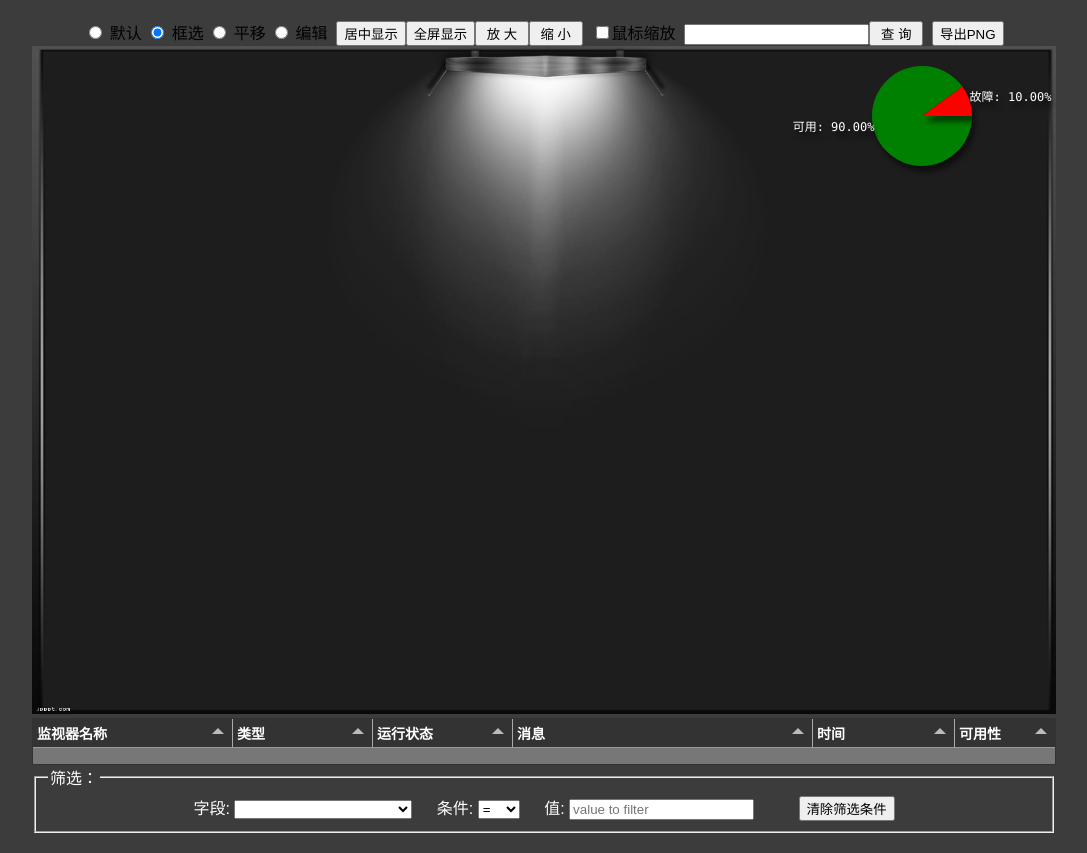
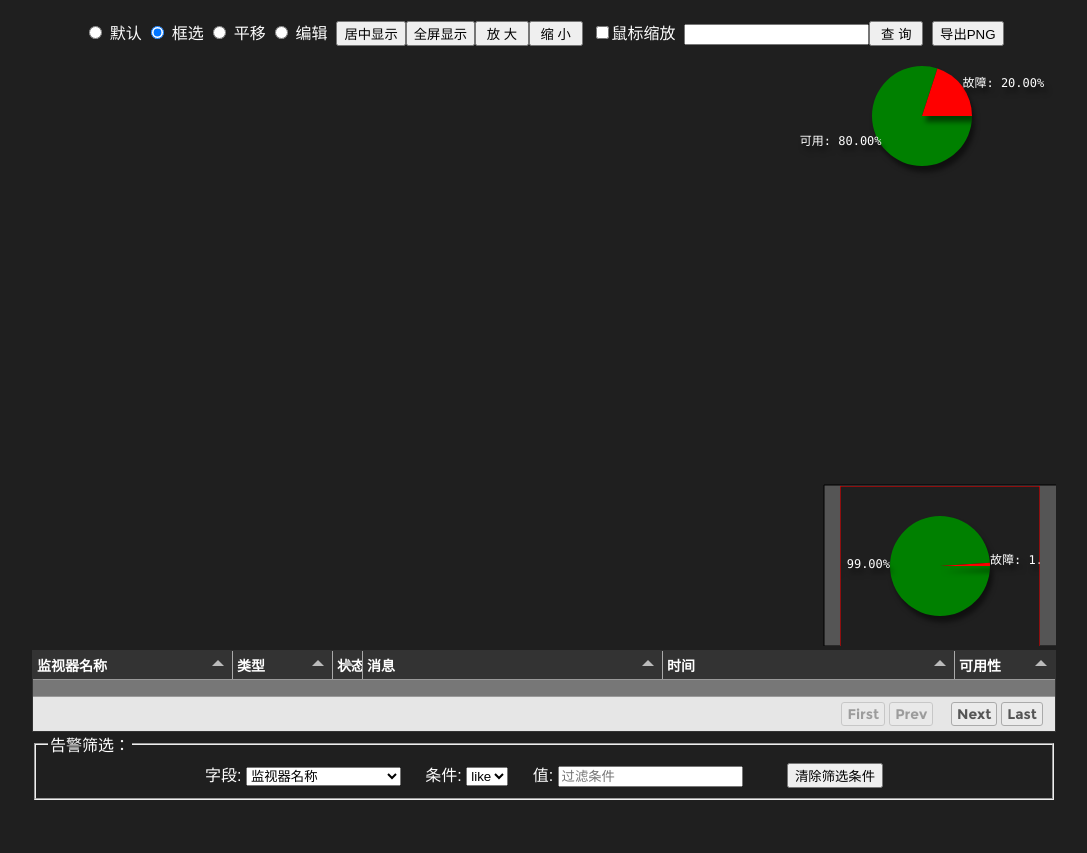
Before and after one commit to pengduo/apmView, a website: page apm.html in a window 1280 px wide. Shown: the whole page, without its empty margins (96-1183 px from the left). After the commit the page ends 820 px from the top, so only its background shows below. Drawn offline with nearby package versions, Linux system fonts and the light colour scheme; files that its build step writes are made by us from their sources; no server answers; files whose address does not match are found by name; a web font is replaced by a local one.

Commit message:
完善了告警表格

```diff
--- a/apm.html
+++ b/apm.html
@@ -9,7 +9,7 @@
             width: 1024px;
             height: 100%;
             margin: 0 auto;
-            background-color: #3c3c3c;
+            background-color: rgba(7, 7, 7, 0.9);
         }
 
         #showAlarm {
@@ -64,7 +64,7 @@
     <script type="text/javascript" src="js/json2.js"></script>
     <script type="text/javascript" src="js/config.js"></script>
     <link rel="stylesheet" href="css/jquery-ui.css">
-    <link href='google.css.css' rel='stylesheet' type='text/css'>
+    <link href='css/google.css.css' rel='stylesheet' type='text/css'>
     <link rel="stylesheet" href="css/font-awesome.min.css">
     <link rel="stylesheet" href="css/tabulator.css">
 
@@ -76,13 +76,53 @@
     <script id='code'>
 
         var tabledata1 = [
-            {id:1, name:"Oli Bob", type:"12", status:"true", message:"出现了严重故障", datetime:"14/10/1977", availability:70},
-            {id:2, name:"Mary May", type:"1", status:"false", message:"",  datetime:"14/05/1982", availability:100},
-            {id:3, name:"Christine Lobowski", type:"42", status:"true", message:"", datetime:"22/05/1982", availability:100},
-            {id:4, name:"Brendon Philips", type:"125", status:"false", message:"",  datetime:"01/08/1980", availability:10},
-            {id:5, name:"Margret Marmajuke", type:"16", status:"true", message:"",  datetime:"31/01/1999", availability:10}
+            {
+                id: 1,
+                name: "Oli Bob",
+                type: "12",
+                status: "true",
+                message: "出现了严重故障",
+                datetime: "14/10/1977",
+                availability: 70
+            },
+            {
+                id: 2,
+                name: "Mary May",
+                type: "1",
+                status: "false",
+                message: "",
+                datetime: "14/05/1982",
+                availability: 100
+            },
+            {
+                id: 3,
+                name: "Christine Lobowski",
+                type: "42",
+                status: "true",
+                message: "",
+                datetime: "22/05/1982",
+                availability: 100
+            },
+            {
+                id: 4,
+                name: "Brendon Philips",
+                type: "125",
+                status: "false",
+                message: "",
+                datetime: "01/08/1980",
+                availability: 10
+            },
+            {
+                id: 5,
+                name: "Margret Marmajuke",
+                type: "16",
+                status: "true",
+                message: "",
+                datetime: "31/01/1999",
+                availability: 10
+            }
         ];
-        var tabledata=new Array();
+        var tabledata = new Array();
 
         var strMGCconfigfile = 'mgconfig.json';
         var strMGAPI = 'Applications Manager.json';
@@ -147,10 +187,10 @@
                     canvas = document.getElementById('canvas');
                     stage = new JTopo.Stage(canvas);
                     stage.frames = 24;
-                    //stage.eagleEye.visible = true;
+                    stage.eagleEye.visible = true;
                     showJTopoToobar(stage);
                     scene = new JTopo.Scene();
-                    scene.background = './img/bgblackview.jpg';
+                    //scene.background = './img/bgblackview.jpg';
                     //scene.background = './img/bg.jpg';
                     stage.add(scene);
                     scene.clear();
@@ -178,7 +218,6 @@
                     //setTimeout(refreshMGView(strMoniterGroupName,idx), 10000); //指定1秒刷新一次
 
 
-
                     function showMGView(mgName, mgIdx) {
                         var showMGViewName = mgName, showMGViewIdx = mgIdx;
                         vmsF = varConfig.monitorgroups[mgIdx].details;
@@ -188,14 +227,27 @@
                         createView(vms);
 
                         for (var i = 0; i < vms.length; i++) {
-                            var vstatus=(vms[i].HEALTHSEVERITY=="5")?"true":"false";
-                            var unixtime=vms[i].MODTIME*1;
+                            var vstatus = (vms[i].HEALTHSEVERITY == "5") ? "true" : "false";
+                            var unixtime = vms[i].MODTIME * 1;
 
                             //先 var unixTimestamp = new Date(Unix timestamp * 1000) 然后 commonTime = unixTimestamp.toLocaleString()
 
-                            var unixTimestamp = new Date(unixtime/1000);
+                            var unixTimestamp = new Date(unixtime / 1000);
                             var commonTime = unixTimestamp.toLocaleString();
-                            tabledata.push({"id":i,"name":vms[i].name,"type":vms[i].TYPE,"status":vstatus,"message":vms[i].HEALTHMESSAGE,"datetime":commonTime,"availability":vms[i].TODAYAVAILPERCENT*1});
+                            var messageOrig=vms[i].HEALTHMESSAGE;
+                            var messageArray=messageOrig.split("<br>");
+                            var message = messageArray[0];
+                            var messageAll = messageArray.join("   ");
+                            tabledata.push({
+                                "id": i,
+                                "name": vms[i].name,
+                                "type": vms[i].TYPE,
+                                "status": vstatus,
+                                "message":message,
+                                "messageAll":messageAll,
+                                "datetime": commonTime,
+                                "availability": vms[i].TODAYAVAILPERCENT * 1
+                            });
                         }
 
                         $("#example-table-filters").tabulator("setData", tabledata);
@@ -397,9 +449,9 @@
                             //如里出错，要加一行，并且文字颜色为红色！
                             if (curNodeData.HEALTHSEVERITY != 5) {
                                 linenum = linenum + 1;
-                                document.getElementById("showAlarmText").style.color="red";
-                            }else{
-                                document.getElementById("showAlarmText").style.color="rgb(0, 0, 255)";
+                                document.getElementById("showAlarmText").style.color = "red";
+                            } else {
+                                document.getElementById("showAlarmText").style.color = "rgb(0, 0, 255)";
                             }
                             document.getElementById("showAlarmText").innerHTML = msg;
                             $("#showAlarm").css({
@@ -455,7 +507,7 @@
                         return link;
                     }
 
-                    apcNode = availabilityPeiChartNode(90,840,20);
+                    apcNode = availabilityPeiChartNode(80, 840, 20);
 
                     scene.add(apcNode);
                     stage.add(scene);
@@ -467,14 +519,15 @@
                      输出：此NODE
                      */
 
-                    function availabilityPeiChartNode(percent,x,y) {
+                    function availabilityPeiChartNode(percent, x, y) {
 
                         var node = new JTopo.PieChartNode();
                         node.shadow = true;
                         node.radius = 50;
                         //node.colors = ["#3666B0", "#2CA8E0"];
                         node.colors = ["green", "red"];
-                        node.datas = [percent*0.01, (100-percent)*0.01];
+                        node.datas = [percent * 0.01, (100 - percent) * 0.01];
+                        node.datas = [1, 0];
                         node.titles = ['可用', '故障'];
                         node.text = "可用性";
                         node.fontColor = "255,255,0";
@@ -490,14 +543,14 @@
 
                             //var rect = canvas.getBoundingClientRect();
                             //var curNodeData = findVmsNodeByText(this.text);
-                        var msg = "业务组:<b>"+strMoniterGroupName+"</b>的可用性为(" + percent + "%)";
-                        document.getElementById("showAlarmText").style.color="rgb(0, 0, 255)";
+                            var msg = "业务组:<b>" + strMoniterGroupName + "</b>的可用性为(" + percent + "%)";
+                            document.getElementById("showAlarmText").style.color = "rgb(0, 0, 255)";
                             document.getElementById("showAlarmText").innerHTML = msg;
                             $("#showAlarm").css({
                                 top: event.pageY - 20,
                                 left: event.pageX - 80,
                                 height: 40,
-                            width:160
+                                width: 160
                             }).show();
 
                         });
@@ -510,27 +563,27 @@
 
 
                         function f(n) {
-                            if (n > (100-percent)-1) return;
-                            node.datas[0] -= 0.001;
-                            node.datas[1] += 0.001;
-                            setTimeout(function () {f(n + 1);}, 100);
+                            if (n > (100 - percent) - 1) return;
+                            node.datas[0] -= 0.01;
+                            node.datas[1] += 0.01;
+                            setTimeout(function () {
+                                f(n + 1);
+                            }, 100);
                         }
+
+                        f(0);
+
                         return node;
                     }
 
 
-
-                   // f(0);
-
                     //setTimeout('myrefresh()',10000); //指定20秒刷新一次
 
                 }
-
-
         )
         ;
 
-        function myrefresh(){
+        function myrefresh() {
 //            alert("re");
             window.location.reload();
         }
@@ -659,43 +712,43 @@
 </head>
 <body>
 <style type="text/css">
-    body{
-        padding:20px 40px;
+    body {
+        padding: 20px 40px;
         font-family: 'Montserrat', sans-serif !important;
     }
 
-    header{
+    header {
         font-weight: bold;
         font-size: 30px;
     }
 
-    header span{
+    header span {
         vertical-align: middle;
         font-size: .5em;
         color: #999;
     }
 
-    header span a{
+    header span a {
         font-size: .9em;
     }
 
-    section:first-of-type header{
+    section:first-of-type header {
         font-size: 50px;
     }
 
-    section{
-        margin-bottom:30px;
+    section {
+        margin-bottom: 30px;
     }
 
-    ul>li{
-        margin-bottom:2px;
+    ul > li {
+        margin-bottom: 2px;
     }
 
-    button, select{
-        margin-right:20px;
+    button, select {
+        margin-right: 20px;
     }
 
-    input{
+    input {
         font-family: 'Montserrat', sans-serif !important;
 
     }
@@ -709,23 +762,22 @@
 <center>
 
     <div id="content">
-        <canvas width="1024" height="668" id="canvas"></canvas>
+        <canvas width="1024" height="600" id="canvas"></canvas>
 
         <div id="example-table-filters"></div>
 
         <fieldset>
-        <legend style="color: #fdfdfd">筛选：</legend>
+            <legend style="color: #fdfdfd">告警筛选：</legend>
             <label style="color: #fdfdfd">字段: </label>
             <select id="filter-field">
                 <option></option>
-            <option value="监视器名称">Name</option>
-            <option value="age">Age</option>
-            <option value="gender">Gender</option>
-            <option value="height">Height</option>
-            <option value="col">Favourite Colour</option>
-            <option value="dob">Date Of Birth</option>
-            <option value="cheese">Likes Cheese</option>
-            <option value="function">Likes Cheese &amp; height &lt; 3</option>
+                <option value="name" selected>监视器名称</option>
+                <option value="type">类型</option>
+                <option value="status">运行状态</option>
+                <option value="message">消息</option>
+                <option value="datetime">时间</option>
+                <option value="availability">可用性</option>
+                <option value="function">Likes name &amp; type &lt; 3</option>
             </select>
 
 
@@ -737,11 +789,11 @@
                 <option value=">">&gt;</option>
                 <option value=">=">&gt;=</option>
                 <option value="!=">!=</option>
-            <option value="like">like</option>
+                <option value="like" selected>like</option>
             </select>
 
 
-        <label style="color: #fdfdfd">值: </label><input id="filter-value" type="text" placeholder="value to filter">
+            <label style="color: #fdfdfd">值: </label><input id="filter-value" type="text" placeholder="过滤条件">
 
             <input id="filter-clear" type="button" value="清除筛选条件" style="margin-left:40px;">
 
@@ -749,20 +801,21 @@
 
         <style>
             /*Theme the table*/
-            #example-table-filters{
+            #example-table-filters {
                 background-color: #777777;
                 border: 1px solid #333;
             }
 
             /*Theme the header*/
             #example-table-filters .tabulator-header {
-                background-color:#333;
-                color:#fff;
+                background-color: #333;
+                color: #fff;
             }
 
+
             /*Theme the rows*/
-            #example-table-filters .tabulator-tableHolder .tabulator-table .tabulator-row{
-                color:#fff;
+            #example-table-filters .tabulator-tableHolder .tabulator-table .tabulator-row {
+                color: #fff;
                 background-color: #666;
             }
 
@@ -770,24 +823,32 @@
                 background-color: #444;
             }
 
+
+
+
+            #example-table-filters .tabulator-tableHolder .tabulator-table .tabulator-row:selectable:hover {
+                cursor: pointer;
+                background-color: #f5f5f5;
+            }
+
+
         </style>
-
 
 
         <script type="text/javascript">
 
-            function customFilter(data){
+            function customFilter(data) {
                 return data.cheese && data.height < 3;
             }
 
-            function updateFilter(){
+            function updateFilter() {
 
                 var filter = $("#filter-field").val() == "function" ? customFilter : $("#filter-field").val();
 
-                if($("#filter-field").val() == "function" ){
+                if ($("#filter-field").val() == "function") {
                     $("#filter-type").prop("disabled", true);
                     $("#filter-value").prop("disabled", true);
-                }else{
+                } else {
                     $("#filter-type").prop("disabled", false);
                     $("#filter-value").prop("disabled", false);
                 }
@@ -798,7 +859,7 @@
             $("#filter-field, #filter-type").change(updateFilter);
             $("#filter-value").keyup(updateFilter);
 
-            $("#filter-clear").click(function(){
+            $("#filter-clear").click(function () {
                 $("#filter-field").val("");
                 $("#filter-type").val("=");
                 $("#filter-value").val("");
@@ -806,27 +867,38 @@
                 $("#example-table-filters").tabulator("clearFilter");
             });
 
-
-
+            //
             $("#example-table-filters").tabulator({
                 //height:"320px",
-                fitColumns:true,
-                //pagination:true,
+                fitColumns: true,
+                pagination: true,
+                tooltips: true,
+
                 //columnLayoutCookie: true,
-                paginationSize:5,
-                columns:[
-                    {title:"监视器名称", field:"name", width:200,sorter:"string"},
-                    {title:"类型", field:"type",  sorter:"string"},
-                    {title:"运行状态", field:"status", align:"center", formatter:"tickCross"},
-                    {title:"消息", field:"message", align:"left",width:300},
-                    {title:"时间", field:"datetime", align:"center"},
-                    {title:"可用性", field:"availability", formatter:"progress", width:100, sorter:"number", onClick:function(e, cell, val, data){alert("cell clicked - " + val)}}
+                paginationSize: 4,
+                columns: [
+                    {title: "监视器名称", field: "name", width: 200, sorter: "string"},
+                    {title: "类型", field: "type", width: 100, sorter: "string"},
+                    {title: "状态", field: "status", width: 30, align: "center", formatter: "tickCross"},
+                    {title: "消息", field: "message", align: "left", width: 300},
+                    {title: "时间", field: "datetime", align: "center"},
+                    {
+                        title: "可用性",
+                        field: "availability",
+                        formatter: "progress",
+                        width: 100,
+                        height: 20,
+                        sorter: "number",
+                        onClick: function (e, cell, val, data) {
+                            alert("cell clicked - " + val)
+                        }
+                    }
 
                 ],
-                rowClick:function(e, id, data, row){
+                rowClick: function (e, id, data, row) {
                     alert("Row " + id + " Clicked!!!!")
                 },
-                rowContext:function(e, id, data, row){
+                rowContext: function (e, id, data, row) {
                     alert("Row " + id + " Context Clicked!!!!")
                 },
 
@@ -834,8 +906,29 @@
 
             $("#example-table-filters").tabulator("setData", tabledata);
             $("#example-table-filters").tabulator("setPage", 1);
+            $("#example-table-filters").tabulator({
+                tooltips: function (field, value, data) {
+                    //field - field name of the cell's column
+                    //value - value of the cell
+                    //data - data for the cell's row
+                    switch (field) {
+                        case "message":
+                            return  "【详细告警信息】"  + data.messageAll;
+                            break;
+                        case "status":
+                            if (value==true) {return "对象运行正常"}else{return "对象出现故障"};
+                            break;
+                        case "availability":
+                            return "可用性为" + value + "%";
+                            break;
+                        default:
+                            return value;
+                            break;
+                    }
+                }
+                });
 
-            $(window).resize(function(){
+                    $(window).resize(function () {
                         $("#example-table-filters").tabulator("redraw");
                     });
 
--- a/js/config.js
+++ b/js/config.js
@@ -1 +1 @@
-var varConfig = { "version": 5, "datetime": "2016-06-14 20:34:26", "monitorgroups": [ { "name": "Applications Manager", "resourceid": "10000011", "details": [ { "name": "169.254.165.8", "type": "Port-Test", "x": 727.5362049897641, "y": 426.0345265240518, "rel": [] }, { "name": "169.254.165.8_PGSQL", "type": "PostgreSQL", "x": 489.48915228114527, "y": 385.5898291729522, "rel": [ "bd_Windows 8", "169.254.165.8" ] }, { "name": "169.254.165.8_Tomcat-server", "type": "Tomcat-server", "x": 490.2218147126031, "y": 208.43401091102015, "rel": [ "169.254.165.8_PGSQL" ] }, { "name": "AppManager Home Page", "type": "UrlMonitor", "x": 489.97033564206436, "y": 46.135687410317644, "rel": [ "169.254.165.8_Tomcat-server" ] }, { "name": "bd_Windows 8", "type": "Windows 10", "x": 246.87375216027215, "y": 422.7528721738858, "rel": [] } ] } ] };
+var varConfig = { "version": 5, "datetime": "2016-06-15 21:3:15", "monitorgroups": [ { "name": "Applications Manager", "resourceid": "10000011", "details": [ { "name": "169.254.165.8", "type": "Port-Test", "x": 793.5362049897641, "y": 540.0345265240518, "rel": [] }, { "name": "169.254.165.8_PGSQL", "type": "PostgreSQL", "x": 659.4891522811453, "y": 362.5898291729522, "rel": [ "bd_Windows 8", "169.254.165.8" ] }, { "name": "169.254.165.8_Tomcat-server", "type": "Tomcat-server", "x": 404.2218147126031, "y": 362.43401091102015, "rel": [ "169.254.165.8_PGSQL" ] }, { "name": "AppManager Home Page", "type": "UrlMonitor", "x": 150.97033564206436, "y": 363.13568741031764, "rel": [ "169.254.165.8_Tomcat-server" ] }, { "name": "bd_Windows 8", "type": "Windows 10", "x": 786.8737521602721, "y": 194.7528721738858, "rel": [] } ] } ] };
--- a/js/toolbarview.js
+++ b/js/toolbarview.js
@@ -2,15 +2,15 @@
 function showJTopoToobar(stage) {
     var toobarDiv = $('<div class="jtopo_toolbar">').html(''
         + '<input type="radio" name="modeRadio" value="normal" checked id="r1"/>'
-        + '<label for="r1"> 默认</label>'
-        + '&nbsp;<input type="radio" name="modeRadio" value="select" id="r2" checked/><label for="r2"> 框选</label>'
-        + '&nbsp;<input type="radio" name="modeRadio" value="drag" id="r3"/><label for="r3"> 平移</label>'
-        + '&nbsp;<input type="radio" name="modeRadio" value="edit" id="r4"/><label for="r4"> 编辑</label>'
+        + '<label for="r1" style="color: #fdfdfd"> 默认</label>'
+        + '&nbsp;<input type="radio" name="modeRadio" value="select" id="r2" checked/><label for="r2" style="color: #fdfdfd"> 框选</label>'
+        + '&nbsp;<input type="radio" name="modeRadio" value="drag" id="r3"/><label for="r3" style="color: #fdfdfd"> 平移</label>'
+        + '&nbsp;<input type="radio" name="modeRadio" value="edit" id="r4"/><label for="r4" style="color: #fdfdfd"> 编辑</label>'
         + '&nbsp;&nbsp;<input type="button" id="centerButton" value="居中显示"/>'
         + '<input type="button" id="fullScreenButton" value="全屏显示"/>'
         + '<input type="button" id="zoomOutButton" value=" 放 大 " />'
         + '<input type="button" id="zoomInButton" value=" 缩 小 " />'
-        + '&nbsp;&nbsp;<input type="checkbox" id="zoomCheckbox"/><label for="zoomCheckbox">鼠标缩放</label>'
+        + '&nbsp;&nbsp;<input type="checkbox" id="zoomCheckbox"/><label for="zoomCheckbox" style="color: #fdfdfd">鼠标缩放</label>'
         //+ '&nbsp;&nbsp;<input type="checkbox" id="linkCheckbox"/><label for="linkCheckbox">连线模式</label>'
         + '&nbsp;&nbsp;<input type="text" id="findText" value="" onkeydown="findButton.click()">'
         + '<input type="button" id="findButton" value=" 查 询 ">'
```
Also changed, not shown: css/tabulatorv2.css (renamed from css/tabulator.css). Lines whose indentation alone changed are shown as unchanged.
